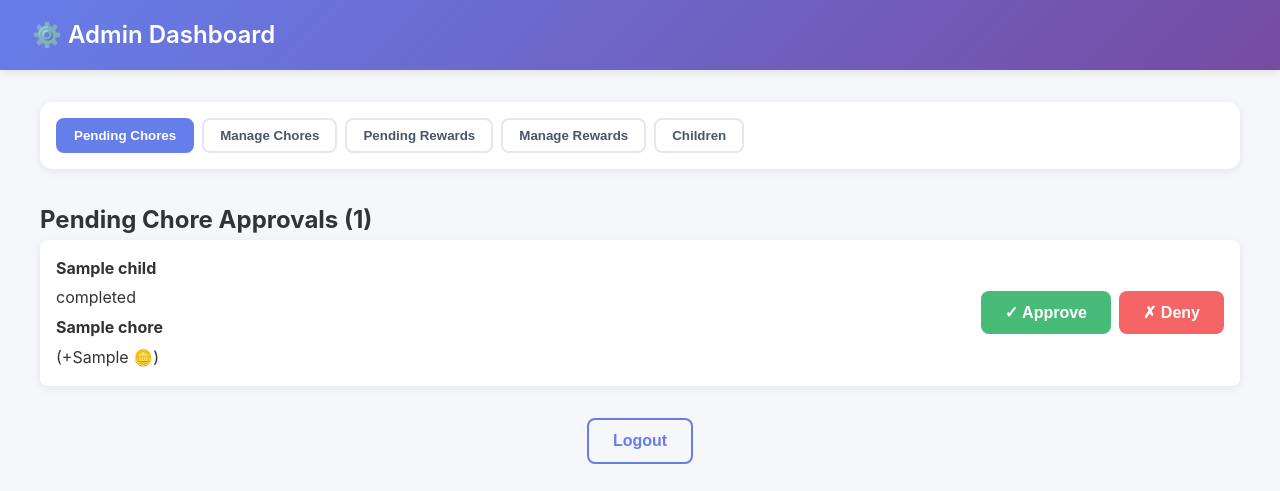
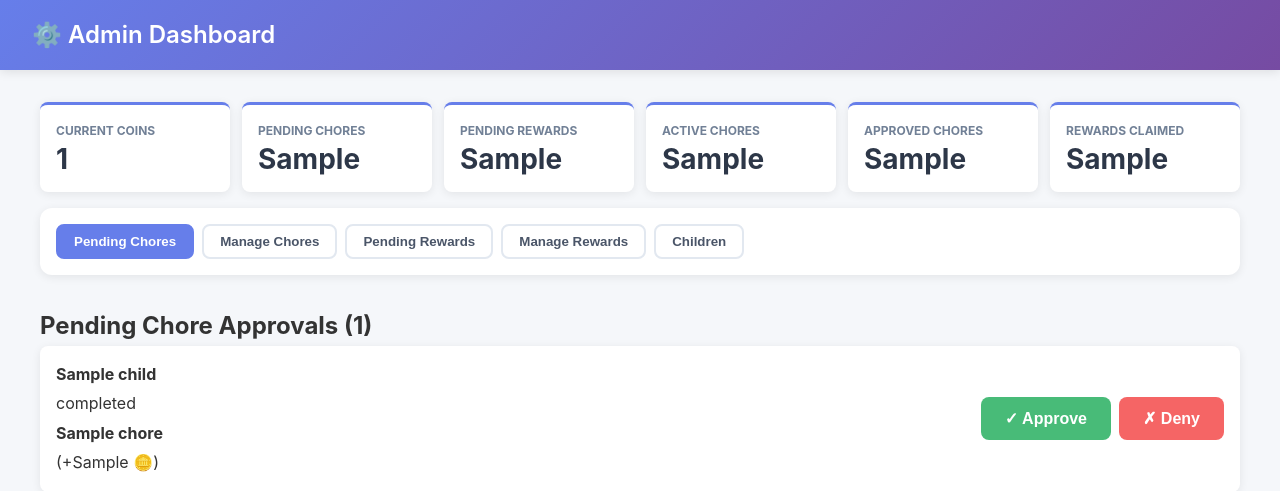
Before and after one commit to xyciasav/child-chore-app, a FastAPI app: template app/templates/admin_dashboard.html in a window 1280 px wide. Shown: the top 491 px of the page. Run offline with FastAPI, Linux system fonts and the light colour scheme; the template is opened without the code that fills it: most values are stand-ins (such as "Sample title", 1, 10 or a date in 2020).

Commit message:
Add reward celebration and admin metrics

```diff
--- a/app/main.py
+++ b/app/main.py
@@ -8,11 +8,13 @@ from app.routes_kid import router as kid_router
 from app.routes_admin import router as admin_router
 from app.routes_api import router as api_router
 
-APP_VERSION = "2026-06-17-room-groups"
+APP_VERSION = "2026-06-17-gamified-metrics"
 APP_FEATURES = (
     "admin_chore_editing",
     "kid_in_page_confirmations",
     "chore_room_grouping",
+    "reward_claim_sound",
+    "admin_metrics",
 )
 
 
--- a/app/static/styles.css
+++ b/app/static/styles.css
@@ -422,6 +498,36 @@ footer {
 }
 
 /* --- Admin Dashboard --- */
+.metrics-grid {
+    display: grid;
+    grid-template-columns: repeat(auto-fit, minmax(160px, 1fr));
+    gap: 0.75rem;
+    margin-bottom: 1rem;
+}
+
+.metric-card {
+    background: white;
+    border-radius: 8px;
+    padding: 1rem;
+    box-shadow: 0 2px 10px rgba(0, 0, 0, 0.08);
+    border-top: 3px solid #667eea;
+}
+
+.metric-label {
+    display: block;
+    color: #718096;
+    font-size: 0.75rem;
+    font-weight: 700;
+    text-transform: uppercase;
+    margin-bottom: 0.25rem;
+}
+
+.metric-card strong {
+    color: #2d3748;
+    font-size: 1.75rem;
+    line-height: 1;
+}
+
 .admin-nav {
     display: flex;
     flex-wrap: wrap;
--- a/app/templates/admin_dashboard.html
+++ b/app/templates/admin_dashboard.html
@@ -5,6 +5,33 @@
 
 {% block content %}
 <div class="container">
+    <section class="metrics-grid" aria-label="Chore tracker metrics">
+        <div class="metric-card">
+            <span class="metric-label">Current Coins</span>
+            <strong>{{ metrics.total_coins }}</strong>
+        </div>
+        <div class="metric-card">
+            <span class="metric-label">Pending Chores</span>
+            <strong>{{ metrics.pending_chores }}</strong>
+        </div>
+        <div class="metric-card">
+            <span class="metric-label">Pending Rewards</span>
+            <strong>{{ metrics.pending_rewards }}</strong>
+        </div>
+        <div class="metric-card">
+            <span class="metric-label">Active Chores</span>
+            <strong>{{ metrics.active_chores }}</strong>
+        </div>
+        <div class="metric-card">
+            <span class="metric-label">Approved Chores</span>
+            <strong>{{ metrics.approved_chores }}</strong>
+        </div>
+        <div class="metric-card">
+            <span class="metric-label">Rewards Claimed</span>
+            <strong>{{ metrics.approved_rewards }}</strong>
+        </div>
+    </section>
+
     <!-- Navigation Tabs -->
     <nav class="admin-nav">
         <button class="tab-btn active" data-tab="pending-chores">Pending Chores</button>
--- a/docker-compose.yml
+++ b/docker-compose.yml
@@ -3,7 +3,7 @@ version: '3.8'
 services:
   chore-tracker:
     build: .
-    image: chore-tracker:2026-06-17-room-groups
+    image: chore-tracker:2026-06-17-gamified-metrics
     container_name: chore-tracker
     ports:
       - "8765:8000"
```
Also changed, not shown: other parts of app/static/styles.css (+76 -0 lines), app/routes_admin.py (+19 -0 lines), app/templates/kid_dashboard.html (+53 -2 lines), 1 other file.
